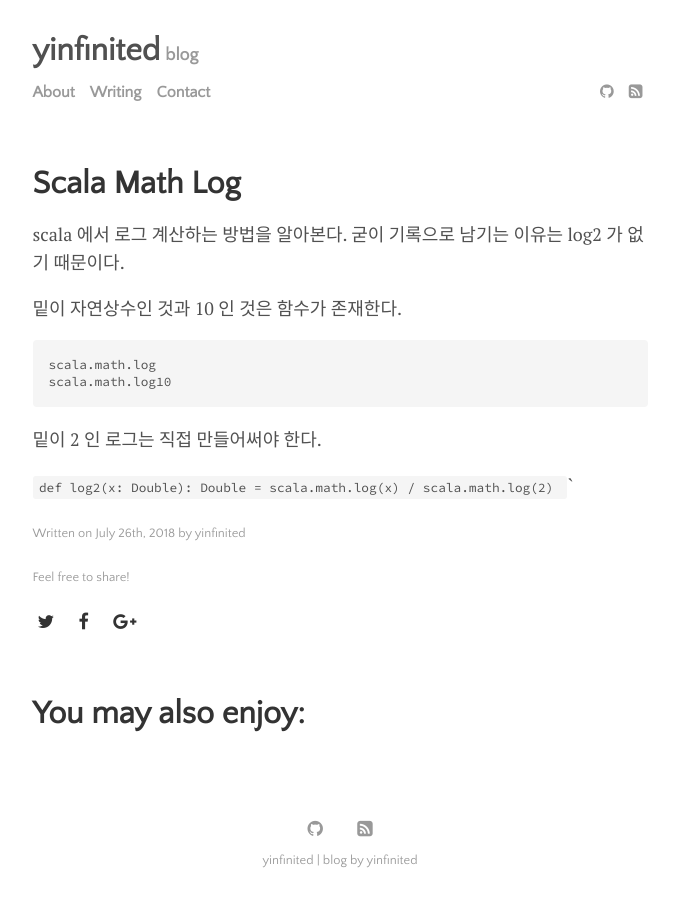
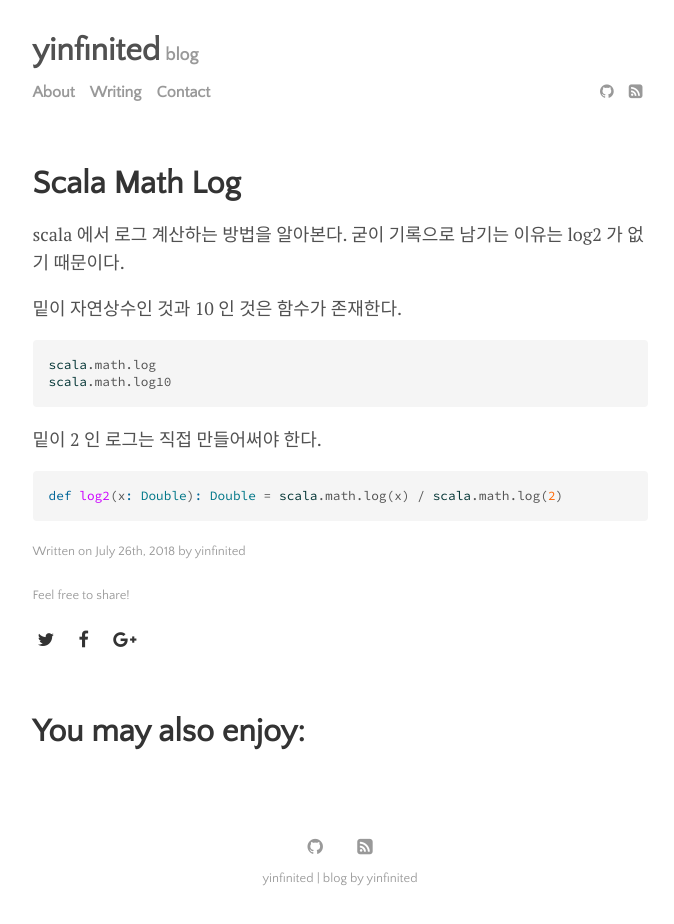
Before and after one commit to yinfinited/yinfinited.github.io, a Jekyll site: the page built from _posts/2018-07-26-scala-math-log.md, in a window 1280 px wide. Shown: the whole page, without its empty margins (300-974 px from the left). Built offline with Jekyll 4.4.1, drawn with Linux system fonts in a browser that asks for light colours; our own code applies the rules of GitHub Pages for plain Markdown files.

Commit message:
Update 2018-07-26-scala-math-log.md

````diff
--- a/_posts/2018-07-26-scala-math-log.md
+++ b/_posts/2018-07-26-scala-math-log.md
@@ -3,13 +3,13 @@ scala 에서 로그 계산하는 방법을 알아본다. 굳이 기록으로 남
 
 밑이 자연상수인 것과 10 인 것은 함수가 존재한다.
 
-```
+```scala
 scala.math.log
 scala.math.log10
 ```
 
 밑이 2 인 로그는 직접 만들어써야 한다.
 
-``
+```scala
 def log2(x: Double): Double = scala.math.log(x) / scala.math.log(2)
 ```
````
